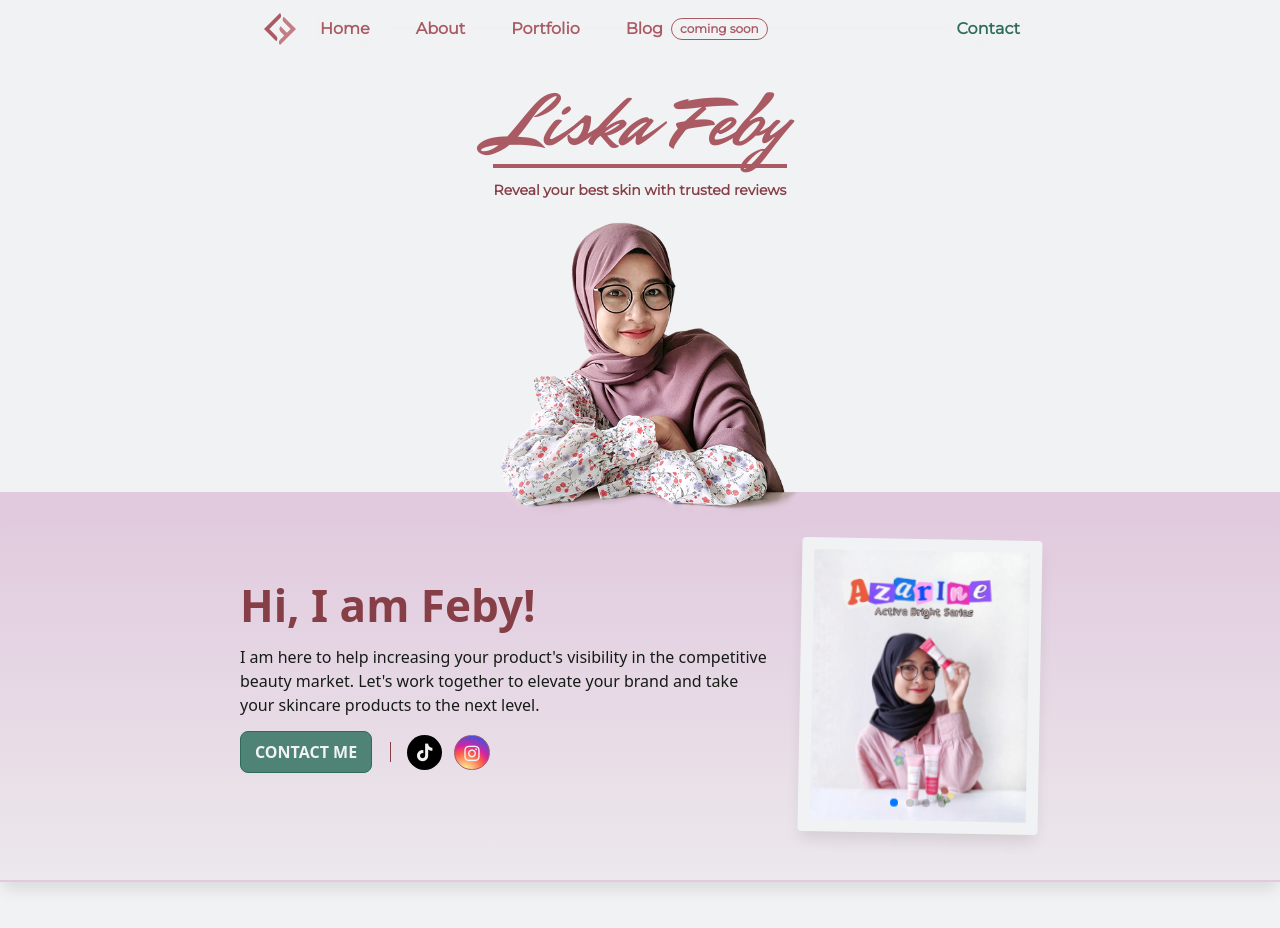
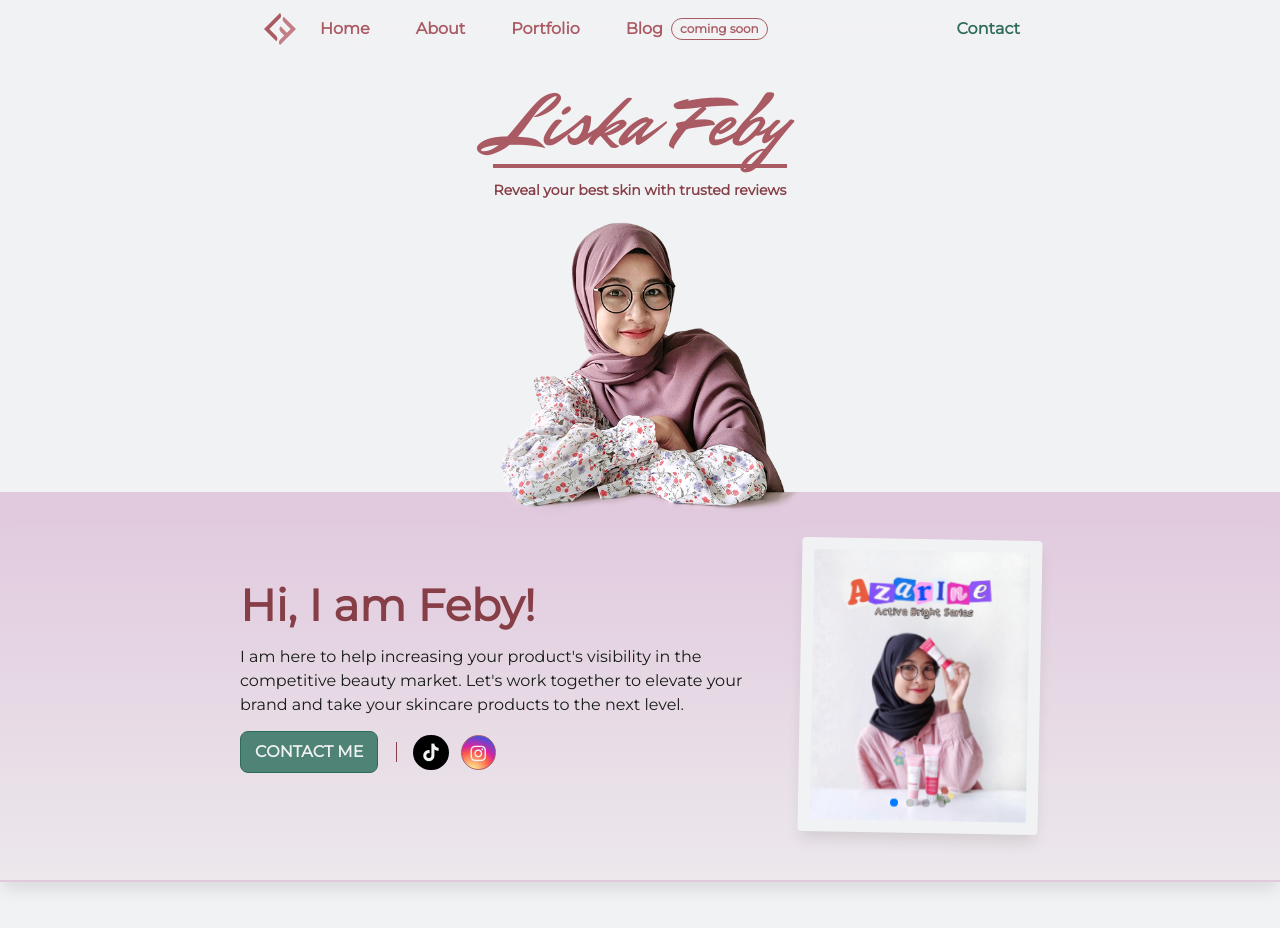
Before and after one commit to ahmadnaufal-f/website-feby, a React (Create React App) app: page / in a window 1280 px wide. Shown: the top 928 px of the page. Built offline with nearby package versions, Linux system fonts and the light colour scheme.

Commit message:
fix on some buttons

```diff
--- a/src/js/components/button/button.css
+++ b/src/js/components/button/button.css
@@ -14,6 +14,7 @@
     cursor: pointer;
     transition: all 0.3s ease-in-out 0s;
     margin-inline-end: 6px;
+    font-family: 'montserrat';
 }
 
 .main-button:hover {
@@ -37,8 +38,7 @@
 @media (max-width: 768px) {
     .main-button {
         font-size: 0.938rem;
-        padding: 12px 18px;
-        margin-right: 0px;
+        padding: 8px 14px;
     }
 }
 
--- a/src/js/components/button/socialButton.css
+++ b/src/js/components/button/socialButton.css
@@ -32,7 +32,7 @@
 /* Hover Transition */
 .instagram i:hover,
 .tiktok i:hover {
-    background: var(--pink-darker);
+    background: var(--green);
     transition: all 0.3s ease 0s;
     transform: translateY(-3px);
 }
--- a/src/js/components/button/socialButton.js
+++ b/src/js/components/button/socialButton.js
@@ -7,7 +7,7 @@ export default function socialButton({ items }) {
     <>
       {items.map((value, index) => {
         return (
-          <Fade delay={600} triggerOnce={true}>
+          <Fade delay={600} triggerOnce={true} key={index}>
             <a
               href={value.href}
               className={value.className}
--- a/src/js/containers/intro/intro.css
+++ b/src/js/containers/intro/intro.css
@@ -30,12 +30,14 @@
     line-height: 44px;
     margin-block-end: 18px;
     color: var(--pink-darker);
+    font-family: 'montserrat';
 }
 
 .about-description {
     color: var(--text-color);
     padding-inline-end: 12px;
     margin-block-end: 14px;
+    font-family: 'montserrat';
 }
 
 .button-container {
--- a/src/js/containers/intro/intro.js
+++ b/src/js/containers/intro/intro.js
@@ -38,7 +38,7 @@ function Intro() {
             competitive beauty market. Let's work together to elevate your brand
             and take your skincare products to the next level.
           </Slide>
-          <div triggerOnce={true} className="button-container">
+          <div className="button-container">
             <Button href={waHref} text={contactString} newTab={true}></Button>
             <div className="separator-line"></div>
             <SocialButton items={socialItems}></SocialButton>
```
Also changed, not shown: 2 other files (tests, documents, lock files or other folders).
